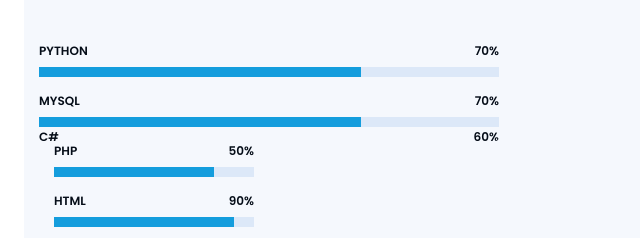
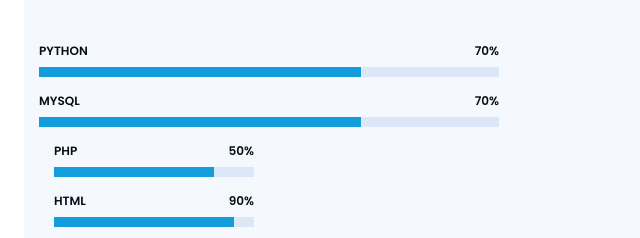
Before and after one commit to Imranshaiks/shaikimran.github.io, a plain HTML site: page index.html in a window 1280 px wide. Shown: the part 1640-1878 px from the top of the page, 276-916 px from the left. Drawn offline with nearby package versions, Linux system fonts and the light colour scheme.

Commit message:
Update index.html

```diff
--- a/index.html
+++ b/index.html
@@ -118,24 +118,14 @@
               <div class="progress-bar-wrap">
                 <div class="progress-bar" role="progressbar" aria-valuenow="70" aria-valuemin="0" aria-valuemax="100"></div>
               </div>
-            <div class="progress">
-              <span class="skill">C#<i class="val">60%</i></span>
-              <div class="progress-bar-wrap">
-                <div class="progress-bar" role="progressbar" aria-valuenow="60" aria-valuemin="0" aria-valuemax="100"></div>
-              </div>
             </div>
-
-          </div>
-
-          <div class="col-lg-6" data-aos="fade-up" data-aos-delay="100">
-
+            <div class="col-lg-6" data-aos="fade-up" data-aos-delay="100">
             <div class="progress">
               <span class="skill">PHP<i class="val">50%</i></span>
               <div class="progress-bar-wrap">
                 <div class="progress-bar" role="progressbar" aria-valuenow="80" aria-valuemin="0" aria-valuemax="100"></div>
               </div>
             </div>
-
             <div class="progress">
               <span class="skill">HTML<i class="val">90%</i></span>
               <div class="progress-bar-wrap">
```
